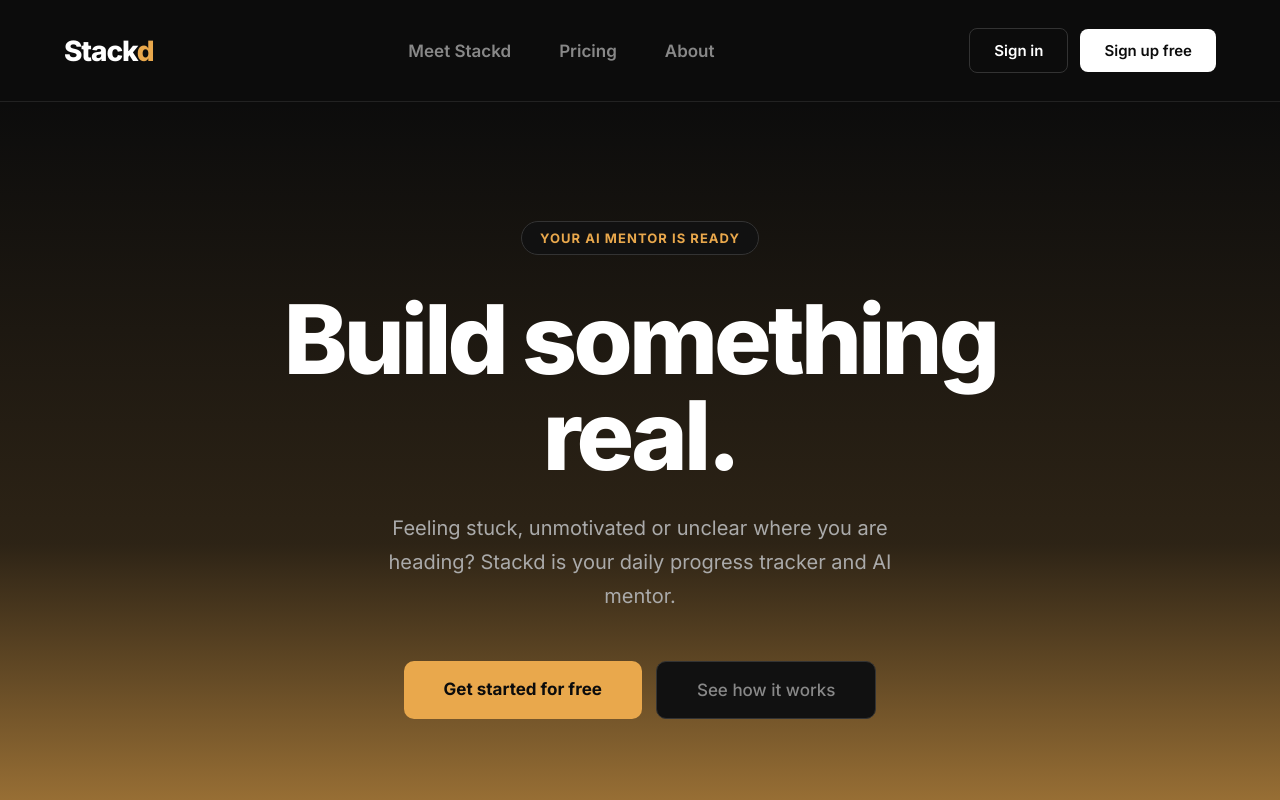
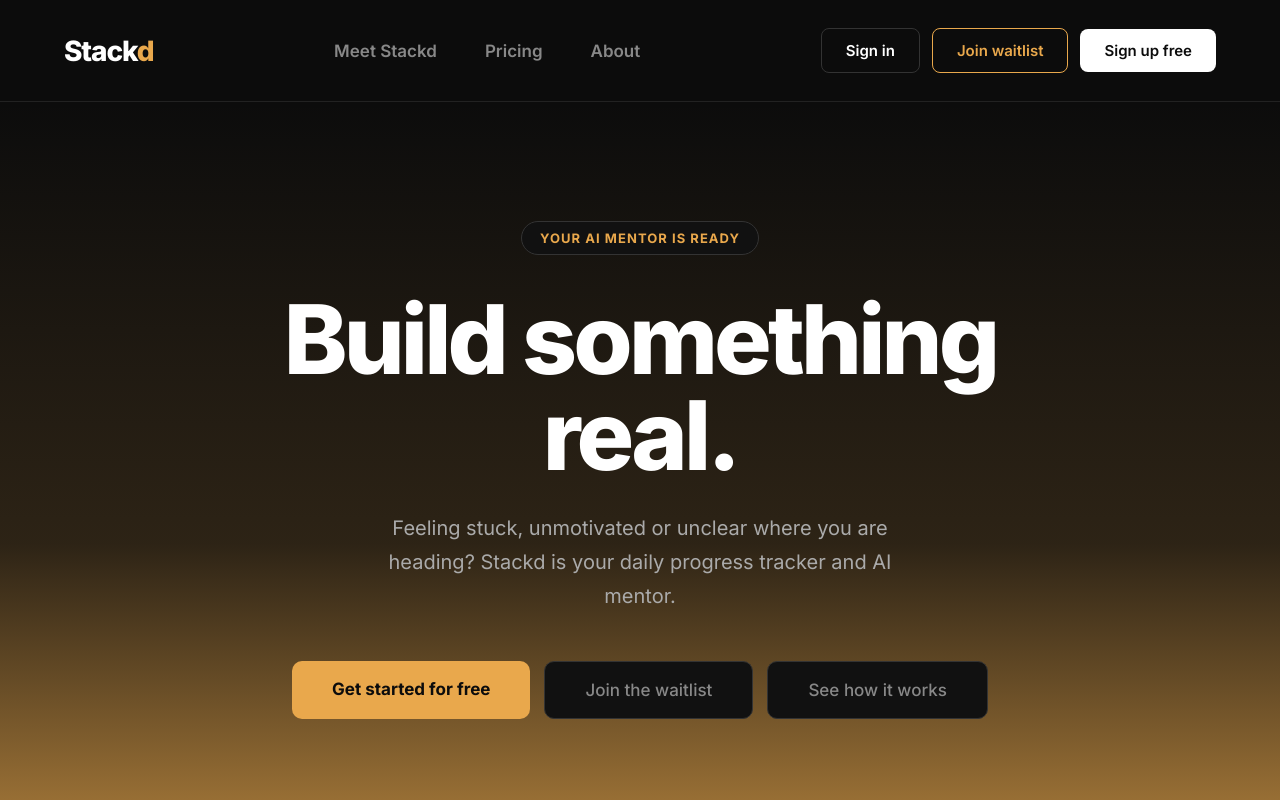
Before and after one commit to oleks48/stackd, a plain HTML site: page index.html in a window 1280 px wide. Shown: the top 800 px of the page. Drawn offline with Linux system fonts and the light colour scheme.

Commit message:
Update index.html

```diff
--- a/index.html
+++ b/index.html
@@ -503,6 +503,7 @@
     </ul>
     <div class="nav-buttons">
       <button class="btn-signin" onclick="window.location.href='app.html'">Sign in</button>
+      <button class="btn-signin" onclick="window.location.href='waitlist.html'" style="color:#E9A84C; border-color:#E9A84C;">Join waitlist</button>
       <button class="btn-signup" onclick="window.location.href='app.html'">Sign up free</button>
     </div>
   </nav>
@@ -513,6 +514,7 @@
     <p class="fade-in delay-3">Feeling stuck, unmotivated or unclear where you are heading? Stackd is your daily progress tracker and AI mentor.</p>
     <div class="hero-buttons fade-in delay-4">
       <a href="app.html" class="btn-primary">Get started for free</a>
+      <a href="waitlist.html" class="btn-ghost">Join the waitlist</a>
       <a href="#features" onclick="smoothScroll(event,'features')" class="btn-ghost">See how it works</a>
     </div>
   </div>
```
